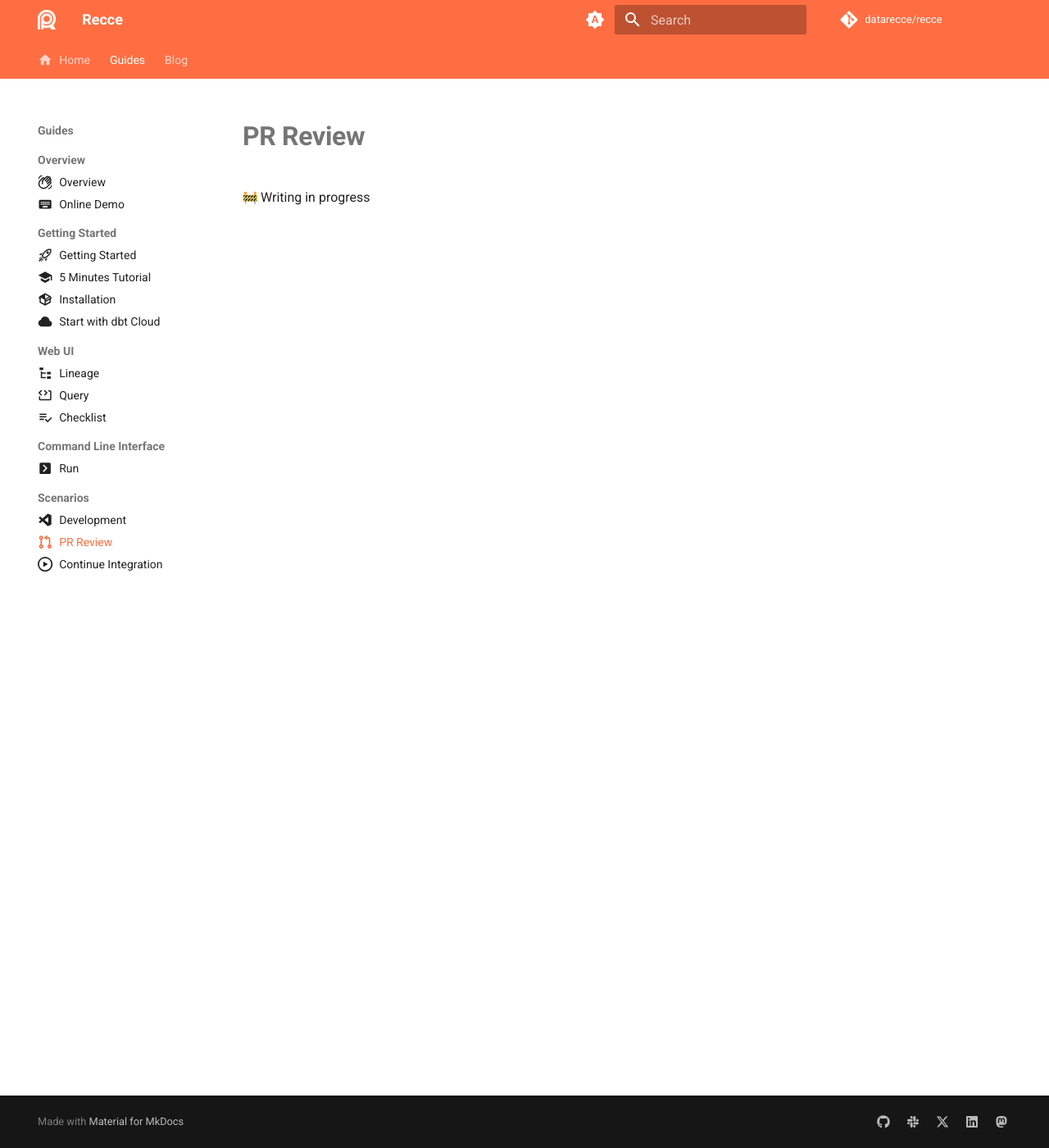
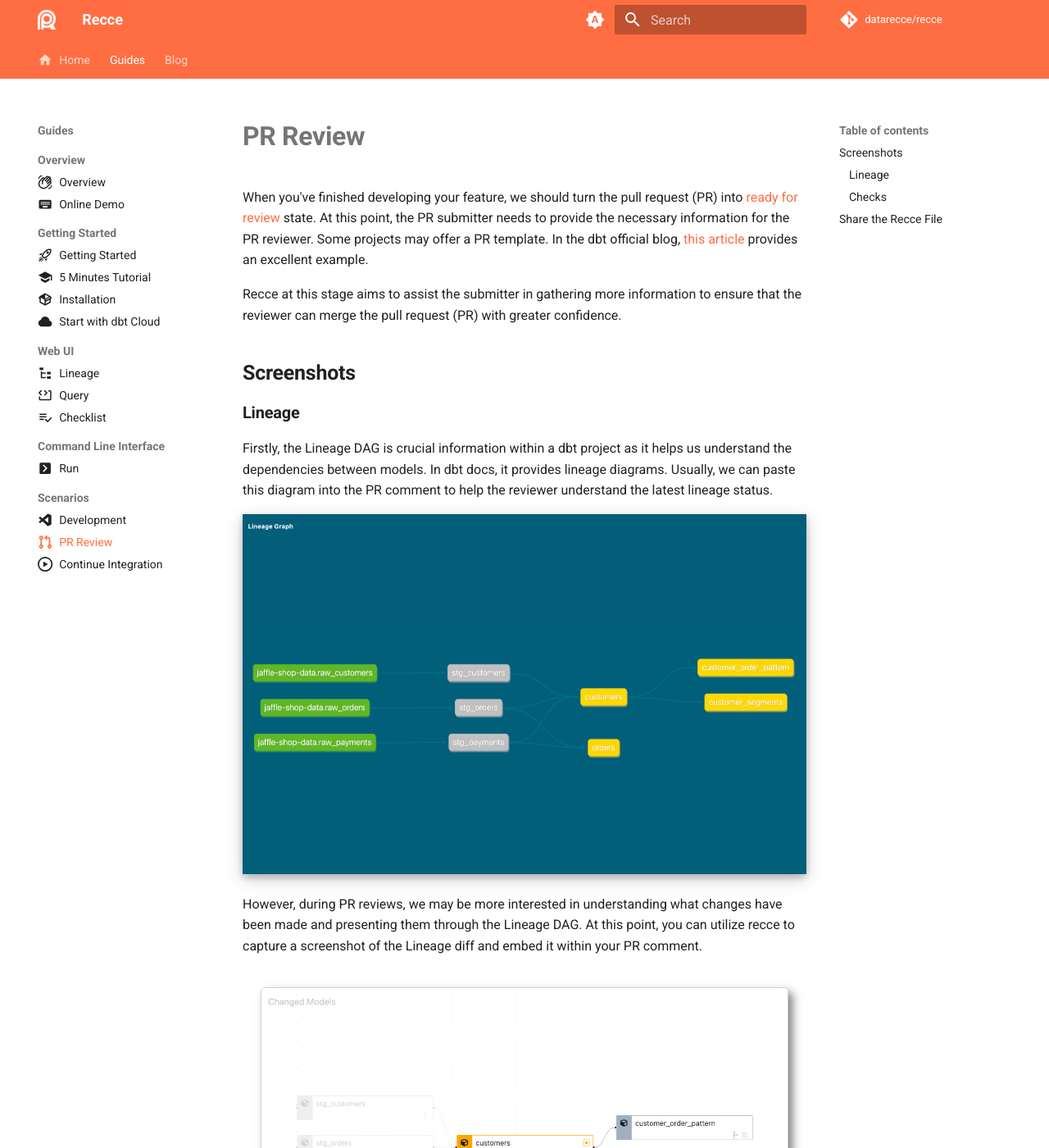
Before and after one commit to DataRecce/recce-documentation, an MkDocs documentation site: the page built from docs/docs/guides/scenario-pr-review.md, in a window 1280 px wide and 1400 px high. Shown: the whole window at 82% size. Built offline with MkDocs 1.6.1 and Material for MkDocs 9.7.7, drawn with Linux system fonts in a browser that asks for light colours; emoji names are drawn with the system emoji font; comment, search, counter and statistics services are not loaded; some of the changed text lies outside the part shown.

Commit message:
Add scenario doc for pr review
Signed-off-by: popcorny <celu@infuseai.io>

````diff
--- a/docs/docs/guides/scenario-pr-review.md
+++ b/docs/docs/guides/scenario-pr-review.md
@@ -3,4 +3,58 @@
 icon: octicons/git-pull-request-16
 ---
 
-:construction: Writing in progress
+When you've finished developing your feature, we should turn the pull request (PR) into [ready for review](https://docs.github.com/en/pull-requests/collaborating-with-pull-requests/proposing-changes-to-your-work-with-pull-requests/changing-the-stage-of-a-pull-request) state. At this point, the PR submitter needs to provide the necessary information for the PR reviewer. Some projects may offer a PR template. In the dbt official blog, [this article](https://docs.getdbt.com/blog/analytics-pull-request-template) provides an excellent example.
+
+Recce at this stage aims to assist the submitter in gathering more information to ensure that the reviewer can merge the pull request (PR) with greater confidence.
+
+## Screenshots
+
+### Lineage
+
+Firstly, the Lineage DAG is crucial information within a dbt project as it helps us understand the dependencies between models. In dbt docs, it provides lineage diagrams. Usually, we can paste this diagram into the PR comment to help the reviewer understand the latest lineage status.
+
+![lineage in dbt](../../assets/images/pr/lineage-dbt.png){: .shadow}
+
+However, during PR reviews, we may be more interested in understanding what changes have been made and presenting them through the Lineage DAG. At this point, you can utilize recce to capture a screenshot of the Lineage diff and embed it within your PR comment.
+
+![lineage diff in recce](../../assets/images/pr/lineage-diff.png)
+
+### Checks
+
+
+Another core feature of Recce is its various checks, which allow us to compare key models with the base environment. The typical workflow is as follows:
+
+1. Generate the various diffs you need.
+2. Identify the query and its result that you want to present to the reviewer.
+3. Add it to the checklist.
+4. Click the **Copy to Clipboard** button and paste it in the corresponding position within the PR comment.
+5. Write a description of your check, including explanations and intentions.
+6. Click the **Copy markdown** button
+    ![Copy markdown](../../assets/images/pr/copy-markdown.png){: .shadow}
+7. paste it in the corresponding position within the PR comment.
+    ![GitHub Comment](../../assets/images/pr/copy-markdown-pr-comment.png){: .shadow}
+
+
+## Share the Recce File
+
+If you want the reviewer to access your environment, you can also attach the Recce file to the PR comment.
+
+**As a Submitter**
+
+1. Export the recce state file
+2. Attach the state file into the PR comment
+
+**As a Reviewer**
+
+1. Download the state file
+2. In your dbt project folder, run this command
+   ```
+   recce server --review <recce state file>
+   ```
+
+By adding the `--review` option, the Recce server will use the DBT artifacts from the state file to connect to both the base and the pull request (PR) environments.
+
+
+!!!Note
+
+    Although the artifacts are from the Recce state, you still need to provide the profiles.yml and dbt_project.yml files so that Recce knows which credentials to use to connect to the data warehouse.
````
Also changed, not shown: docs/assets/images/pr/copy-markdown-pr-comment.png (added), docs/assets/images/pr/copy-markdown.png (added), docs/assets/images/pr/lineage-dbt.png (added), docs/assets/images/pr/lineage-diff.png (added), docs/assets/images/pr/value-diff.png (added).
